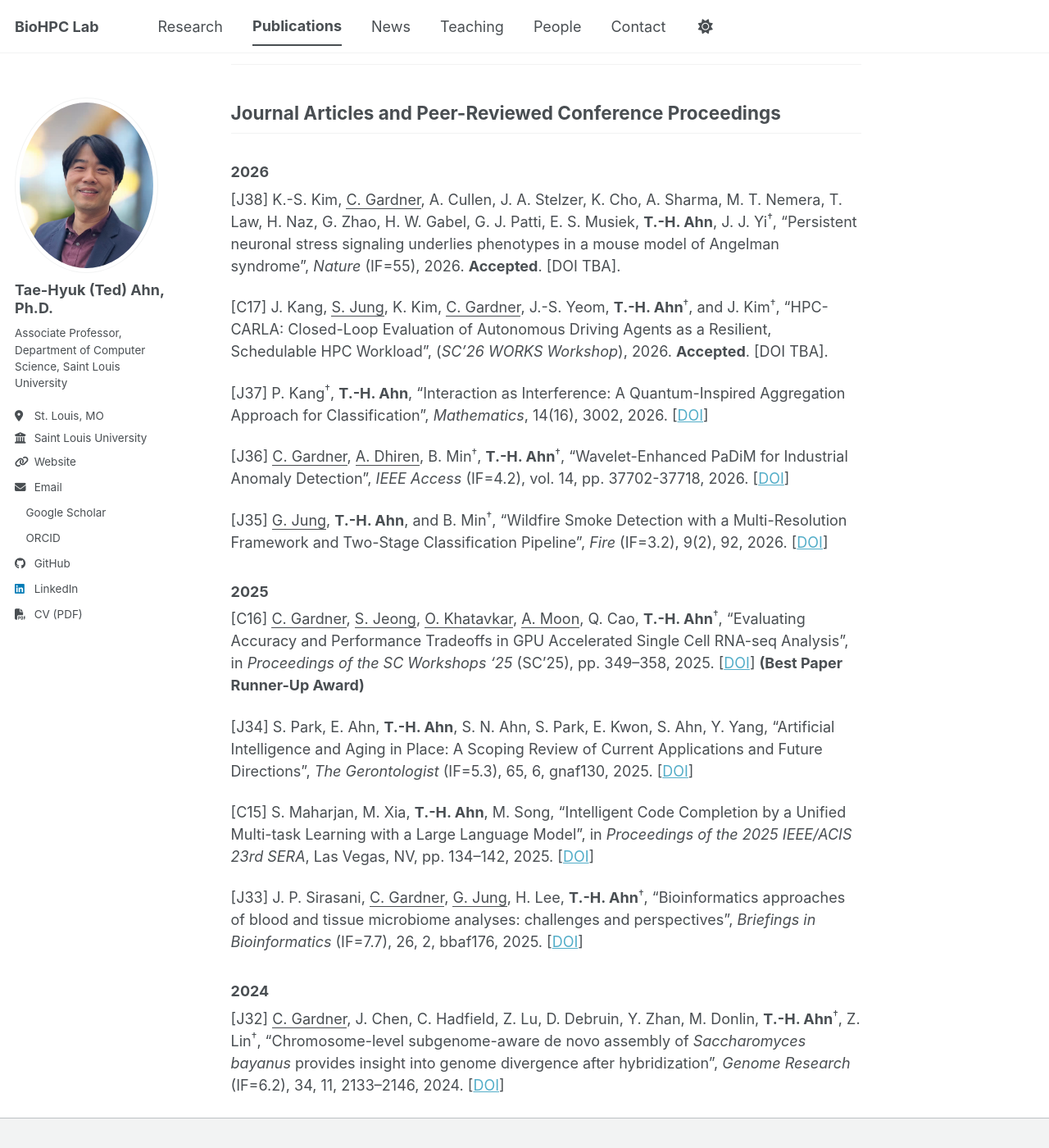
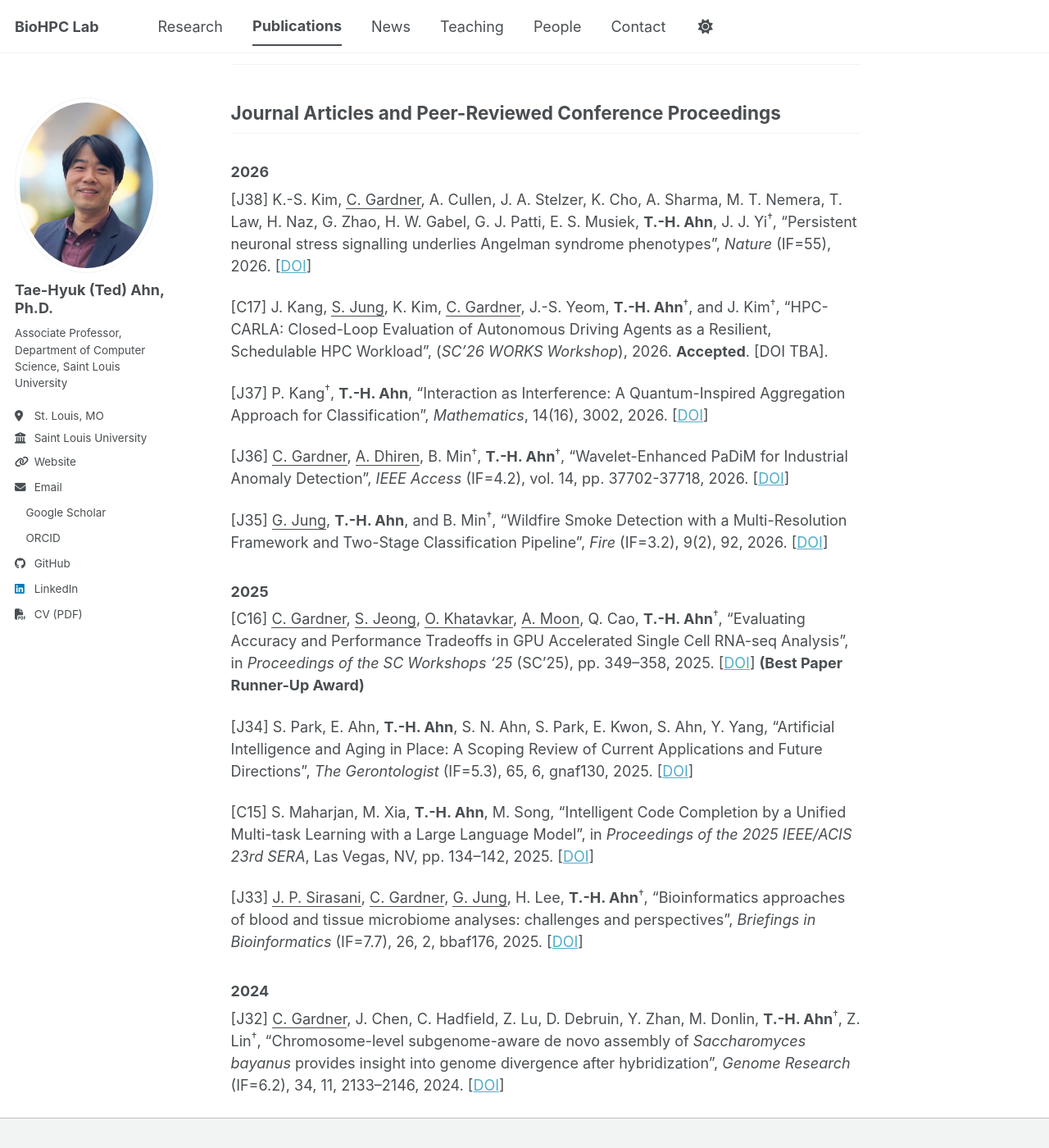
Before and after one commit to BioHPC/BioHPC.github.io, a Jekyll site: the page built from _pages/publications.md, in a window 1280 px wide and 1400 px high, scrolled down 397 px. Shown: the whole window at 82% size. Built offline with Jekyll 4.4.1, drawn with Linux system fonts in a browser that asks for light colours; a style sheet for code colours, icons or effects is not loaded.

Commit message:
modified:   _pages/publications.md

```diff
--- a/_pages/publications.md
+++ b/_pages/publications.md
@@ -24,7 +24,7 @@ author_profile: true
 
 ### 2026
 
-[J38] K.-S. Kim, <u>C. Gardner</u>, A. Cullen, J. A. Stelzer, K. Cho, A. Sharma, M. T. Nemera, T. Law, H. Naz, G. Zhao, H. W. Gabel, G. J. Patti, E. S. Musiek, <b>T.-H. Ahn</b>, J. J. Yi<sup>†</sup>, "Persistent neuronal stress signaling underlies phenotypes in a mouse model of Angelman syndrome", <i>Nature</i> (IF=55), 2026. <b>Accepted</b>. [DOI TBA].
+[J38] K.-S. Kim, <u>C. Gardner</u>, A. Cullen, J. A. Stelzer, K. Cho, A. Sharma, M. T. Nemera, T. Law, H. Naz, G. Zhao, H. W. Gabel, G. J. Patti, E. S. Musiek, <b>T.-H. Ahn</b>, J. J. Yi<sup>†</sup>, "Persistent neuronal stress signalling underlies Angelman syndrome phenotypes", <i>Nature</i> (IF=55), 2026. [[DOI](https://doi.org/10.1038/s41586-026-11165-4)]
 
 [C17] J. Kang, <u>S. Jung</u>, K. Kim, <u>C. Gardner</u>, J.-S. Yeom, <b>T.-H. Ahn</b><sup>†</sup>, and J. Kim<sup>†</sup>, "HPC-CARLA: Closed-Loop Evaluation of Autonomous Driving Agents as a Resilient, Schedulable HPC Workload", (<i>SC'26 WORKS Workshop</i>), 2026. <b>Accepted</b>. [DOI TBA].
 
@@ -42,7 +42,7 @@ author_profile: true
 
 [C15] S. Maharjan, M. Xia, <b>T.-H. Ahn</b>, M. Song, "Intelligent Code Completion by a Unified Multi-task Learning with a Large Language Model", in <i>Proceedings of the 2025 IEEE/ACIS 23rd SERA</i>, Las Vegas, NV, pp. 134–142, 2025. [[DOI](https://doi.org/10.1109/SERA65747.2025.11154531)]
 
-[J33] J. P. Sirasani, <u>C. Gardner</u>, <u>G. Jung</u>, H. Lee, <b>T.-H. Ahn</b><sup>†</sup>, "Bioinformatics approaches of blood and tissue microbiome analyses: challenges and perspectives", <i>Briefings in Bioinformatics</i> (IF=7.7), 26, 2, bbaf176, 2025. [[DOI](https://doi.org/10.1093/bib/bbaf176)]
+[J33] <u>J. P. Sirasani</u>, <u>C. Gardner</u>, <u>G. Jung</u>, H. Lee, <b>T.-H. Ahn</b><sup>†</sup>, "Bioinformatics approaches of blood and tissue microbiome analyses: challenges and perspectives", <i>Briefings in Bioinformatics</i> (IF=7.7), 26, 2, bbaf176, 2025. [[DOI](https://doi.org/10.1093/bib/bbaf176)]
 
 ### 2024
 
```
